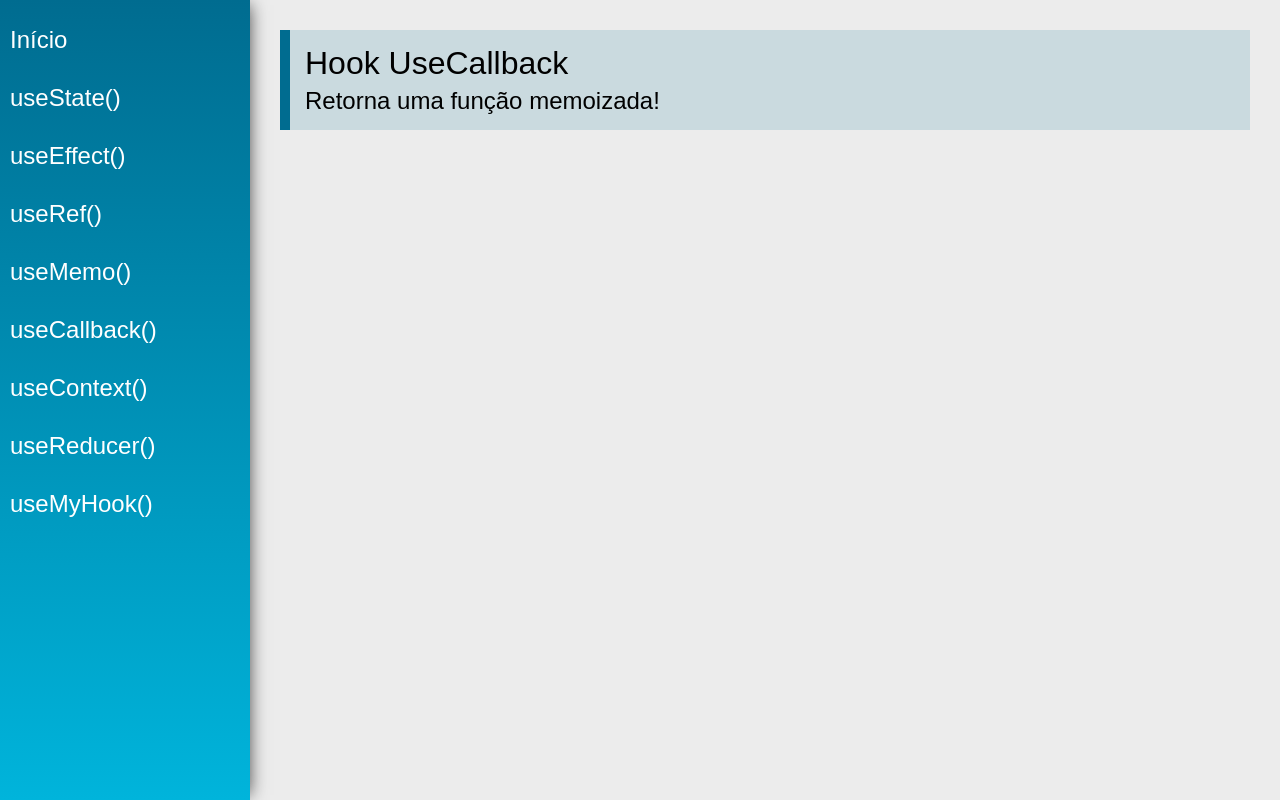
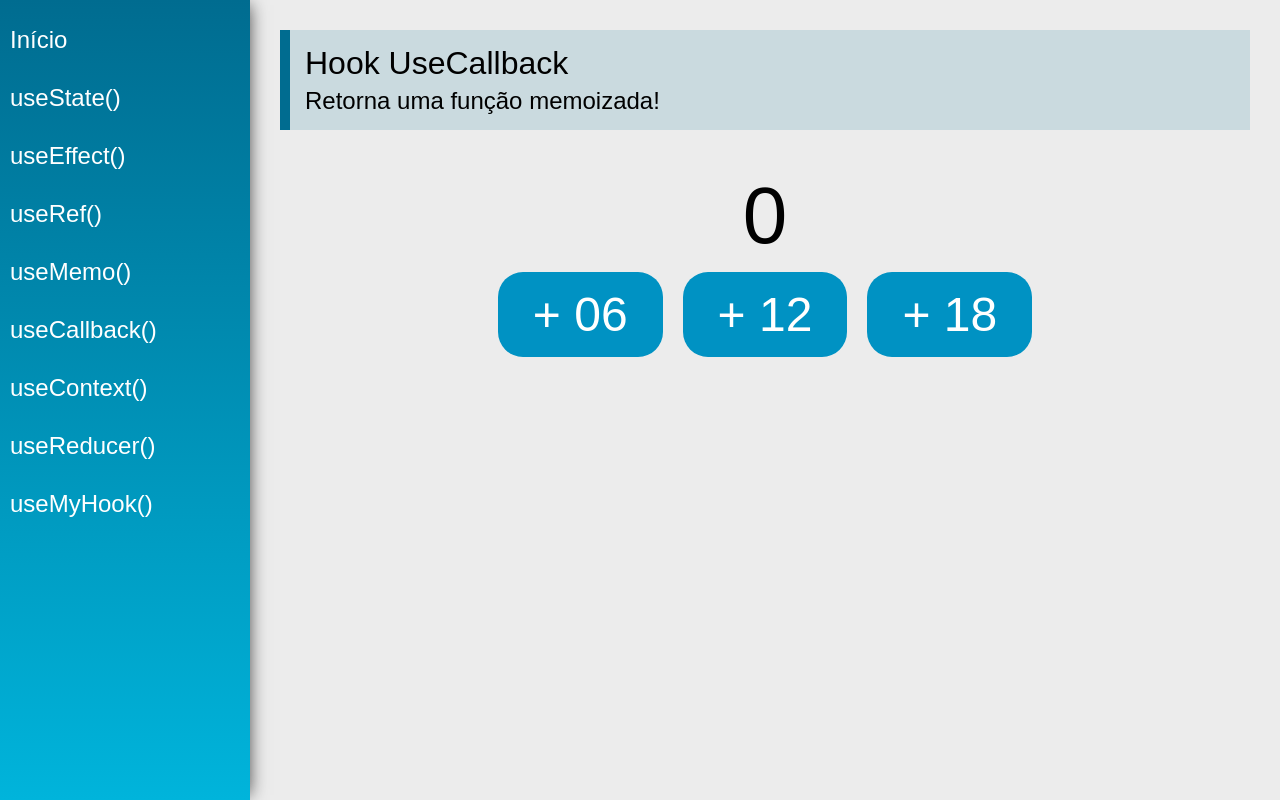
Before and after one commit to marcusdavi/hooks, a React (Create React App) app: page /useCallback in a window 1280 px wide. Built offline with nearby package versions, Linux system fonts and the light colour scheme.

Commit message:
uso do kooh useCallback

```diff
--- a/src/views/examples/UseCallback.jsx
+++ b/src/views/examples/UseCallback.jsx
@@ -1,15 +1,33 @@
-import React from 'react'
-import PageTitle from '../../components/layout/PageTitle'
+import React, { useCallback, useState } from "react";
+import PageTitle from "../../components/layout/PageTitle";
+import UseCallbackButtons from "./UseCallbackButtons";
 
 const UseCallback = (props) => {
+  const [count, setCount] = useState(0);
+
+  //hook useCallback pra "cachear" a função
+  const inc = useCallback(
+    function (delta) {
+      setCount((current) => current + delta);
+    },
+    [setCount]
+  );
+
   return (
     <div className="UseCallback">
       <PageTitle
         title="Hook UseCallback"
         subtitle="Retorna uma função memoizada!"
       />
+
+      <div className="center">
+        <span className="text">{count}</span>
+        <div>
+          <UseCallbackButtons inc={inc} />
         </div>
-    )
-}
+      </div>
+    </div>
+  );
+};
 
-export default UseCallback
+export default UseCallback;
--- /dev/null
+++ b/src/views/examples/UseCallbackButtons.jsx
@@ -0,0 +1,23 @@
+import React from "react";
+
+const UseCallbackButtons = (props) => {
+  //Log para informar a renderização do componente
+  console.log("render...");
+
+  return (
+    <div>
+      <button className="btn" onClick={() => props.inc(6)}>
+        + 06
+      </button>
+      <button className="btn" onClick={() => props.inc(12)}>
+        + 12
+      </button>
+      <button className="btn" onClick={() => props.inc(18)}>
+        + 18
+      </button>
+    </div>
+  );
+};
+
+//Cacheando o componente
+export default React.memo(UseCallbackButtons);
```
Lines whose indentation alone changed are shown as unchanged.
